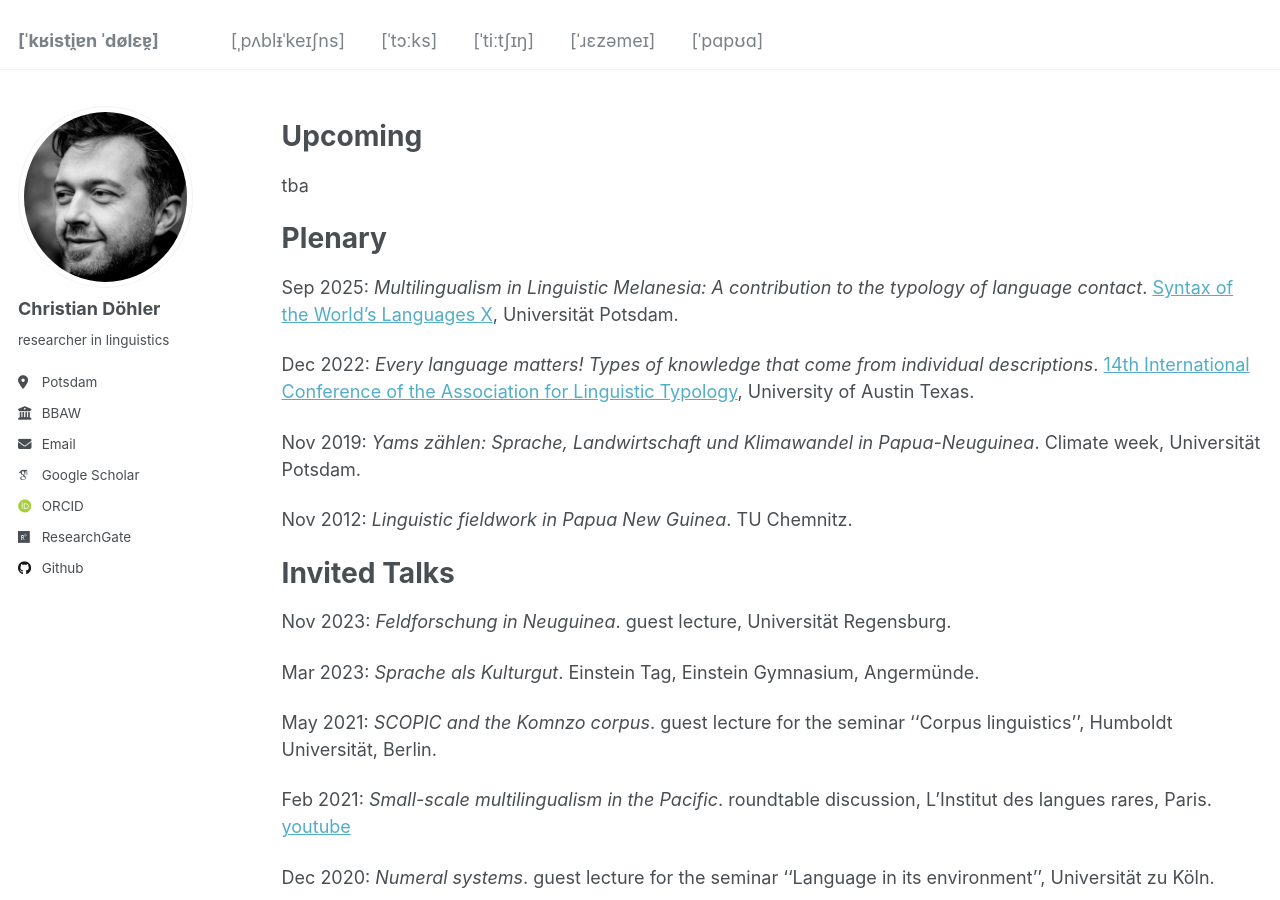
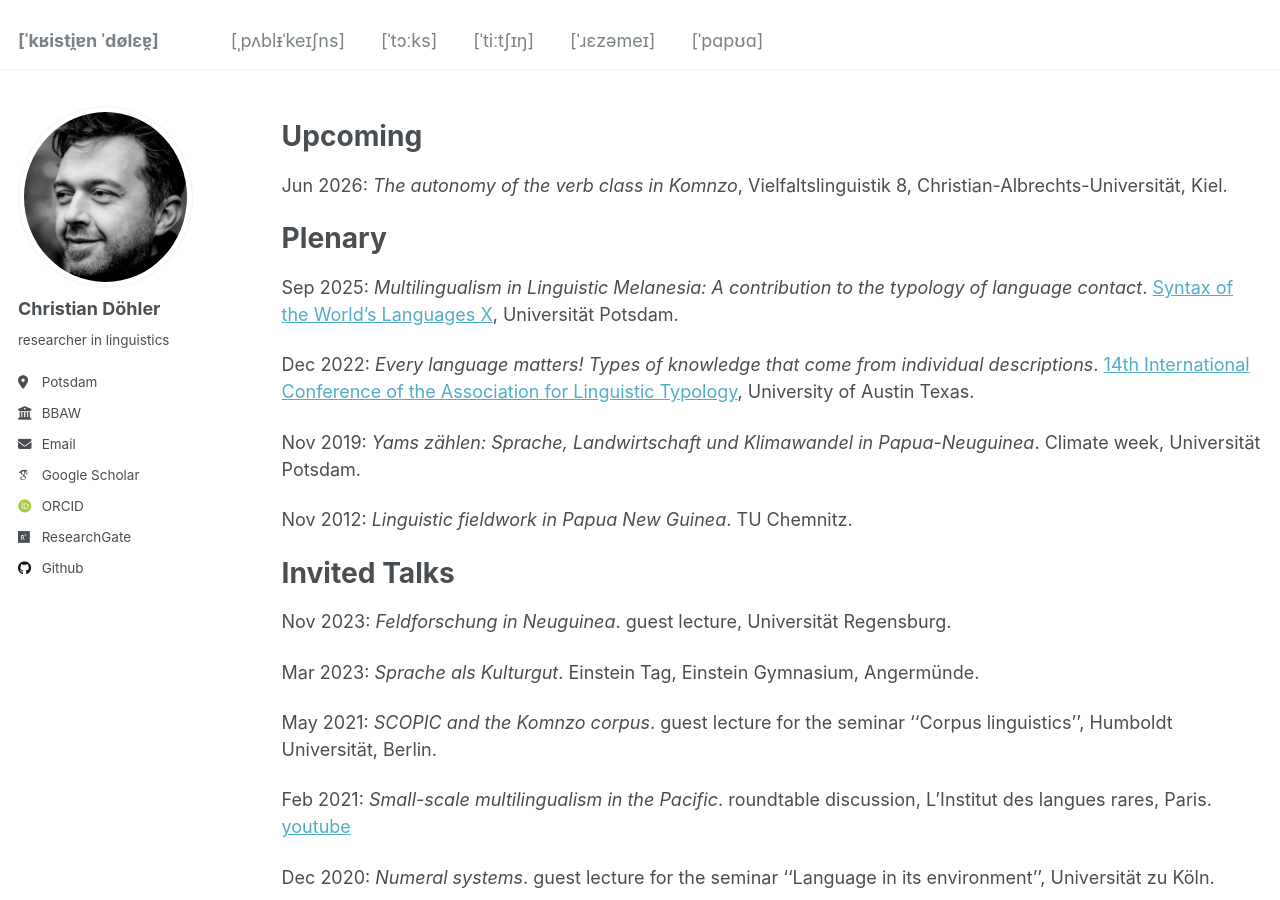
Before and after one commit to chrdoe/chrdoe.github.io, a Jekyll site: the page built from _pages/talks.md, in a window 1280 px wide and 900 px high. Built offline with Jekyll 4.4.1, drawn with Linux system fonts in a browser that asks for light colours; some web fonts are replaced.

Commit message:
Update talks.md

```diff
--- a/_pages/talks.md
+++ b/_pages/talks.md
@@ -8,7 +8,7 @@ author_profile: true
 Upcoming
 ====
 
-tba
+Jun 2026: *The autonomy of the verb class in Komnzo*, Vielfaltslinguistik 8, Christian-Albrechts-Universität, Kiel.
 
 Plenary
 ====
```
